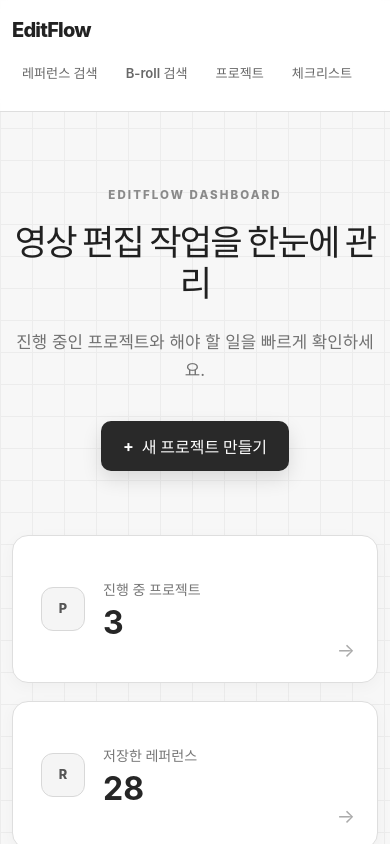
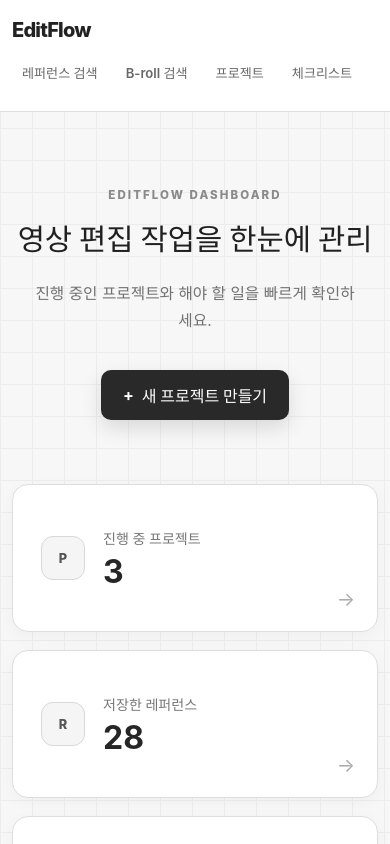
Before and after one commit to Younggeon-1230/EditFlow, a React (Vite) app: page / in a window 390 px wide. Shown: the top 844 px of the page. Built offline with nearby package versions, Linux system fonts and the light colour scheme; no server answers.

Commit message:
fix: adjust dashboard hero title layout

```diff
--- a/src/styles/global.css
+++ b/src/styles/global.css
@@ -93,13 +93,14 @@ a {
   display: flex;
   flex-direction: column;
   align-items: center;
-  width: min(980px, calc(100% - 40px));
+  width: min(1040px, calc(100% - 40px));
   margin: 0 auto;
   padding: 112px 0 96px;
 }
 
 .hero-section {
-  max-width: 720px;
+  width: 100%;
+  max-width: 940px;
   text-align: center;
 }
 
@@ -114,9 +115,10 @@ a {
 .hero-section h1 {
   margin: 0;
   color: #202020;
-  font-size: clamp(2.25rem, 5vw, 4rem);
-  line-height: 1.16;
-  letter-spacing: -0.055em;
+  font-size: 3.45rem;
+  line-height: 1.12;
+  letter-spacing: 0;
+  white-space: nowrap;
 }
 
 .hero-description {
@@ -1993,6 +1995,21 @@ a {
     padding-top: 76px;
   }
 
+  .hero-section h1 {
+    font-size: 2.3rem;
+    line-height: 1.18;
+    text-wrap: balance;
+    white-space: normal;
+  }
+
+  .hero-description {
+    max-width: 320px;
+    margin-right: auto;
+    margin-left: auto;
+    font-size: 0.98rem;
+    text-wrap: pretty;
+  }
+
   .dashboard-stats {
     grid-template-columns: 1fr;
     margin-top: 64px;
@@ -2083,7 +2100,7 @@ a {
   }
 
   .hero-section h1 {
-    font-size: 2.2rem;
+    font-size: 1.85rem;
   }
 
   .project-card {
```
Also changed, not shown: 1 other file (tests, documents, lock files or other folders).
